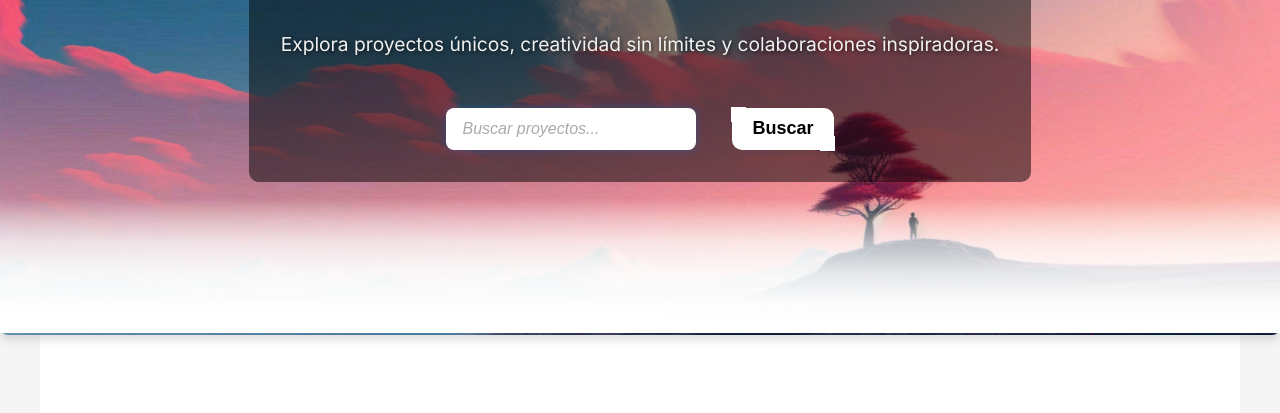
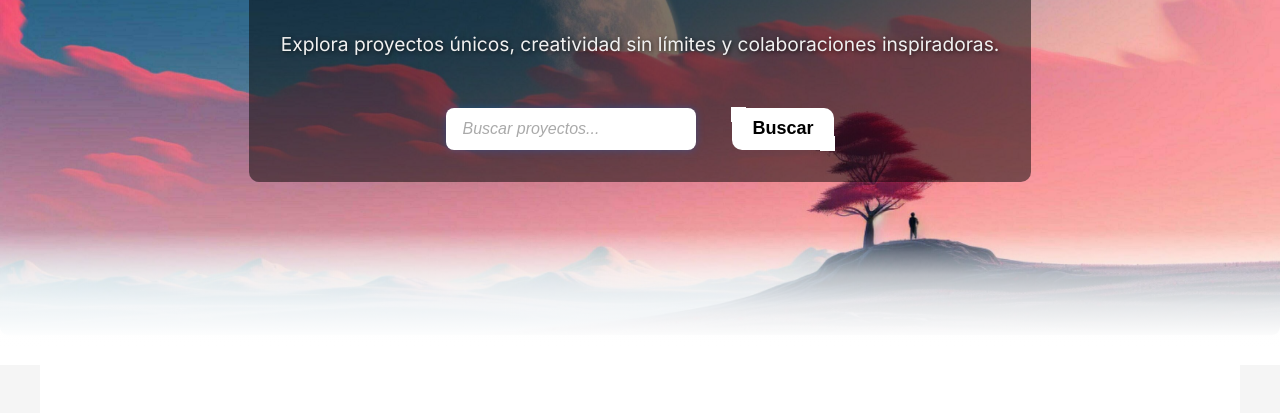
Before and after one commit to Team-Great-Dreamzzz/Programy, a website: page Public/index.html in a window 1280 px wide. Shown: the part 387-800 px from the top of the page. Drawn offline with nearby package versions, Linux system fonts and the light colour scheme; a script that the page names is missing.

Commit message:
Subiendo mi sitio web a GitHub

```diff
--- a/Public/styles.css
+++ b/Public/styles.css
@@ -122,7 +122,7 @@ header {
 
 .hero-gradient-transition {
   position: absolute;
-  bottom: 5rem;
+  bottom: 3rem;
   left: 0;
   width: 100%;
   height: 150px;
```
Also changed, not shown: Public/ayuda.html (+1 -1 lines).
